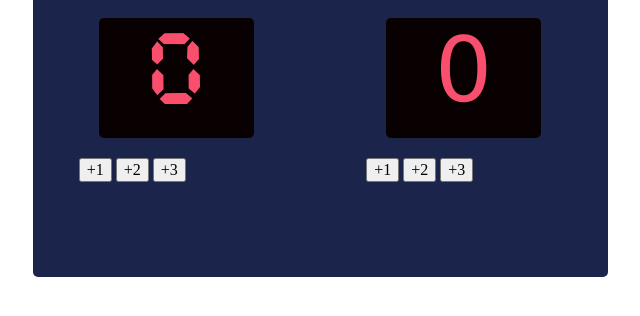
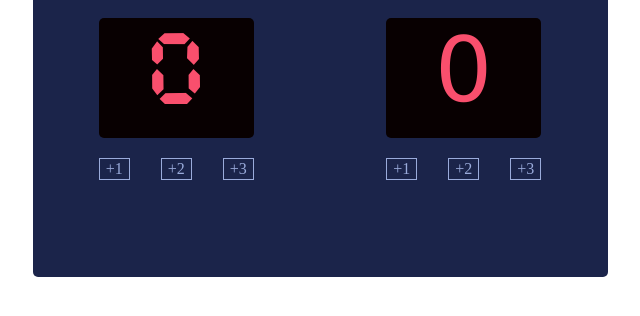
Before and after one commit to shwin0x/Basketball-timer, a plain HTML site: page index.html in a window 1280 px wide. Shown: the part 118-434 px from the top of the page, without its empty margins (320-960 px from the left). Drawn offline with nearby package versions, Linux system fonts and the light colour scheme.

Commit message:
Update index.css

```diff
--- a/index.css
+++ b/index.css
@@ -67,3 +67,19 @@ p{
     margin: 0px;
     padding: 0px;
 }
+
+.counters{
+    width: 155px;
+    display: flex;
+    justify-content: space-between;
+    margin: 20px;
+
+
+}
+
+.counterBtn{
+    background: none;
+    color: #9AABDB;
+    border:1px solid #9AABDB;
+    margin: 0px;
+}
```
